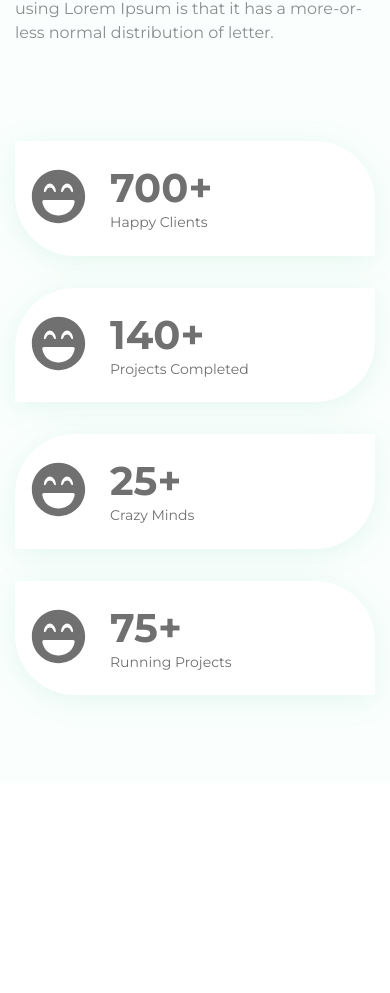
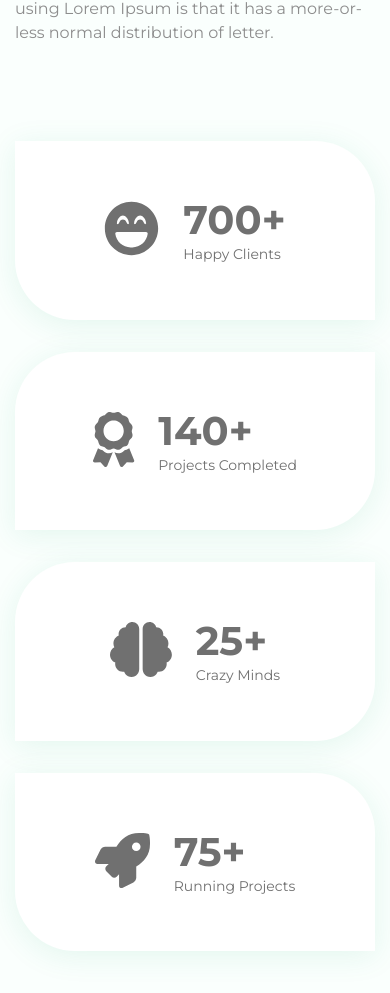
Before and after one commit to abuhasanrumi/athena-design, a React (Create React App) app: page / in a window 390 px wide. Shown: the part 3390-4383 px from the top of the page. Before the commit the page ends 4173 px from the top, so only its background shows below. Built offline with nearby package versions, Linux system fonts and the light colour scheme.

Commit message:
achievement area - responsive done

```diff
--- a/src/Components/Home/AchievementArea/AchievementArea.css
+++ b/src/Components/Home/AchievementArea/AchievementArea.css
@@ -39,4 +39,17 @@
           box-shadow: none;
   color: white !important;
 }
+
+.card-details {
+  margin: 0 auto;
+  display: -webkit-box;
+  display: -ms-flexbox;
+  display: flex;
+  -webkit-box-align: center;
+      -ms-flex-align: center;
+          align-items: center;
+  -webkit-box-pack: center;
+      -ms-flex-pack: center;
+          justify-content: center;
+}
 /*# sourceMappingURL=AchievementArea.css.map */
--- a/src/Components/Home/AchievementArea/AchievementArea.js
+++ b/src/Components/Home/AchievementArea/AchievementArea.js
@@ -1,6 +1,6 @@
 import React from 'react';
 import './AchievementArea.css'
-import { faLaughBeam } from '@fortawesome/free-solid-svg-icons'
+import { faAward, faBrain, faLaughBeam, faRocket } from '@fortawesome/free-solid-svg-icons'
 import { FontAwesomeIcon } from '@fortawesome/react-fontawesome';
 
 const AchievementArea = () => {
@@ -22,7 +22,8 @@ const AchievementArea = () => {
                     <div className="col-md-6 py-4">
                         <div className="row achievement-cards ">
                             <div className="col-md-6 achievement-card-wrapper py-3">
-                                <div className="card single-achievement achievement1 d-flex justify-content-center flex-row align-items-center p-3">
+                                <div className="card single-achievement achievement1 px-3 py-5 py-md-4">
+                                    <div className="card-details">
                                         <div className="achievementImg pr-4"><FontAwesomeIcon icon={faLaughBeam} /></div>
                                         <div className="card-body p-0 d-inline-block">
                                             <h5 className="card-title achievementTitle m-0">700+</h5>
@@ -30,27 +31,33 @@ const AchievementArea = () => {
                                         </div>
                                     </div>
                                 </div>
+                            </div>
                             <div className="col-md-6 achievement-card-wrapper py-3">
-                                <div className="card single-achievement achievement2 d-flex justify-content-center flex-row align-items-center p-3">
-                                    <div className="achievementImg pr-4"><FontAwesomeIcon icon={faLaughBeam} /></div>
+                                <div className="card single-achievement achievement2 px-3 py-5 py-md-4">
+                                    <div className="card-details">
+                                        <div className="achievementImg pr-4"><FontAwesomeIcon icon={faAward} /></div>
                                         <div className="card-body p-0 d-inline-block">
                                             <h5 className="card-title achievementTitle m-0">140+</h5>
                                             <p className="card-text achievementText">Projects Completed</p>
                                         </div>
                                     </div>
                                 </div>
+                            </div>
                             <div className="col-md-6 achievement-card-wrapper py-3">
-                                <div className="card single-achievement achievement2 d-flex justify-content-center flex-row align-items-center p-3">
-                                    <div className="achievementImg pr-4"><FontAwesomeIcon icon={faLaughBeam} /></div>
+                                <div className="card single-achievement achievement2 px-3 py-5 py-md-4">
+                                    <div className="card-details">
+                                        <div className="achievementImg pr-4"><FontAwesomeIcon icon={faBrain} /></div>
                                         <div className="card-body p-0 d-inline-block">
                                             <h5 className="card-title achievementTitle m-0">25+</h5>
                                             <p className="card-text achievementText">Crazy Minds</p>
                                         </div>
                                     </div>
                                 </div>
+                            </div>
                             <div className="col-md-6 achievement-card-wrapper py-3">
-                                <div className="card single-achievement achievement1 d-flex justify-content-center flex-row align-items-center p-3">
-                                    <div className="achievementImg pr-4"><FontAwesomeIcon icon={faLaughBeam} /></div>
+                                <div className="card single-achievement achievement1 px-3 py-5 py-md-4">
+                                    <div className="card-details">
+                                        <div className="achievementImg pr-4"><FontAwesomeIcon icon={faRocket} /></div>
                                         <div className="card-body p-0 d-inline-block">
                                             <h5 className="card-title achievementTitle m-0">75+</h5>
                                             <p className="card-text achievementText">Running Projects</p>
@@ -62,6 +69,7 @@ const AchievementArea = () => {
                     </div>
                 </div>
             </div>
+        </div >
     );
 };
 
--- a/src/Components/Home/AchievementArea/AchievementArea.scss
+++ b/src/Components/Home/AchievementArea/AchievementArea.scss
@@ -35,3 +35,10 @@
     box-shadow: none;
     color: white !important;
 }
+
+.card-details {
+    margin: 0 auto;
+    display: flex;
+    align-items: center;
+    justify-content: center;
+}
```
Also changed, not shown: src/Components/Home/PackageArea/PackageArea.js (added, +11 -0 lines), src/Components/Home/PackageArea/PackageArea.scss (added), 1 other file (tests, documents, lock files or other folders). Lines whose indentation alone changed are shown as unchanged.
